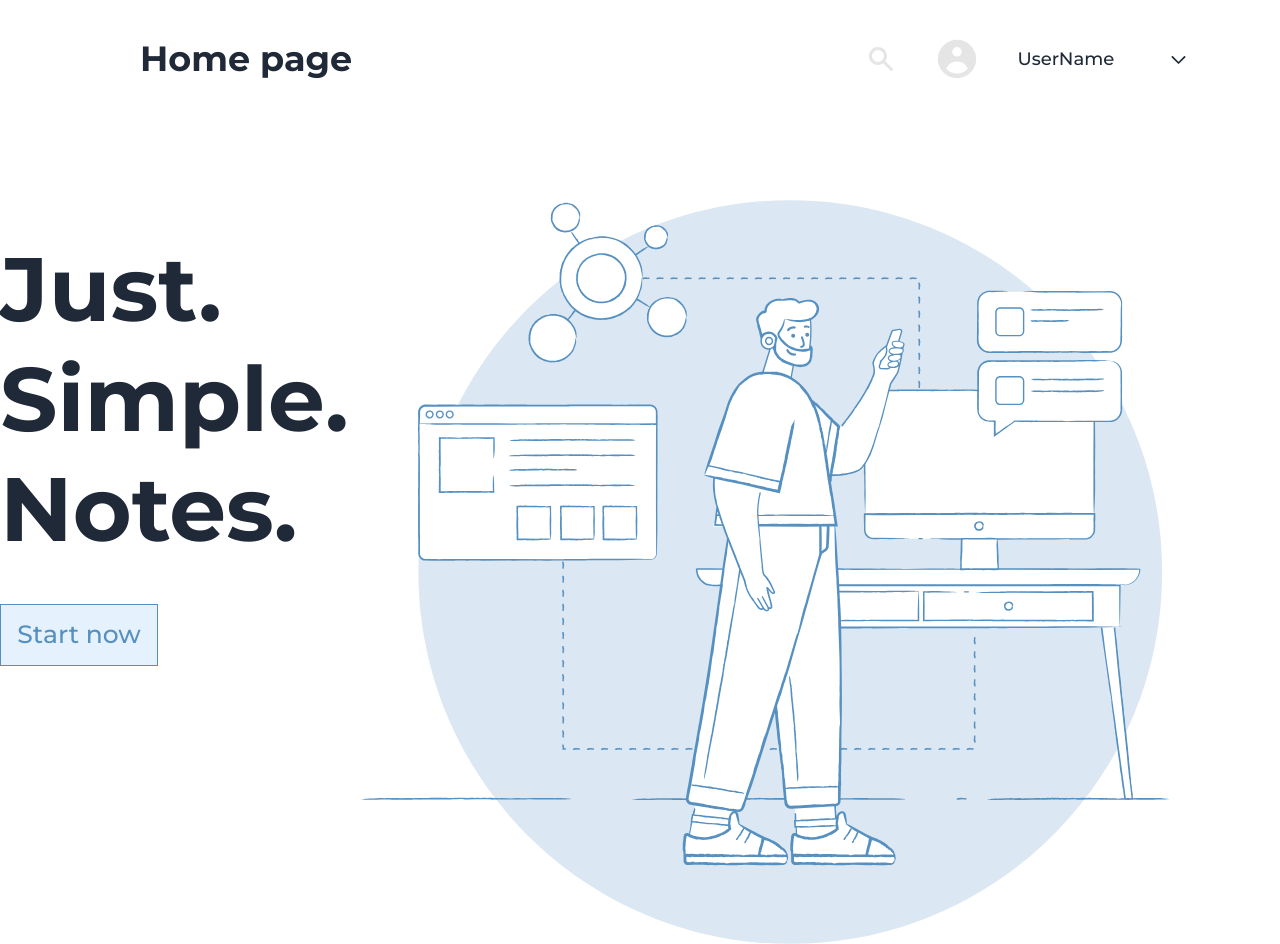
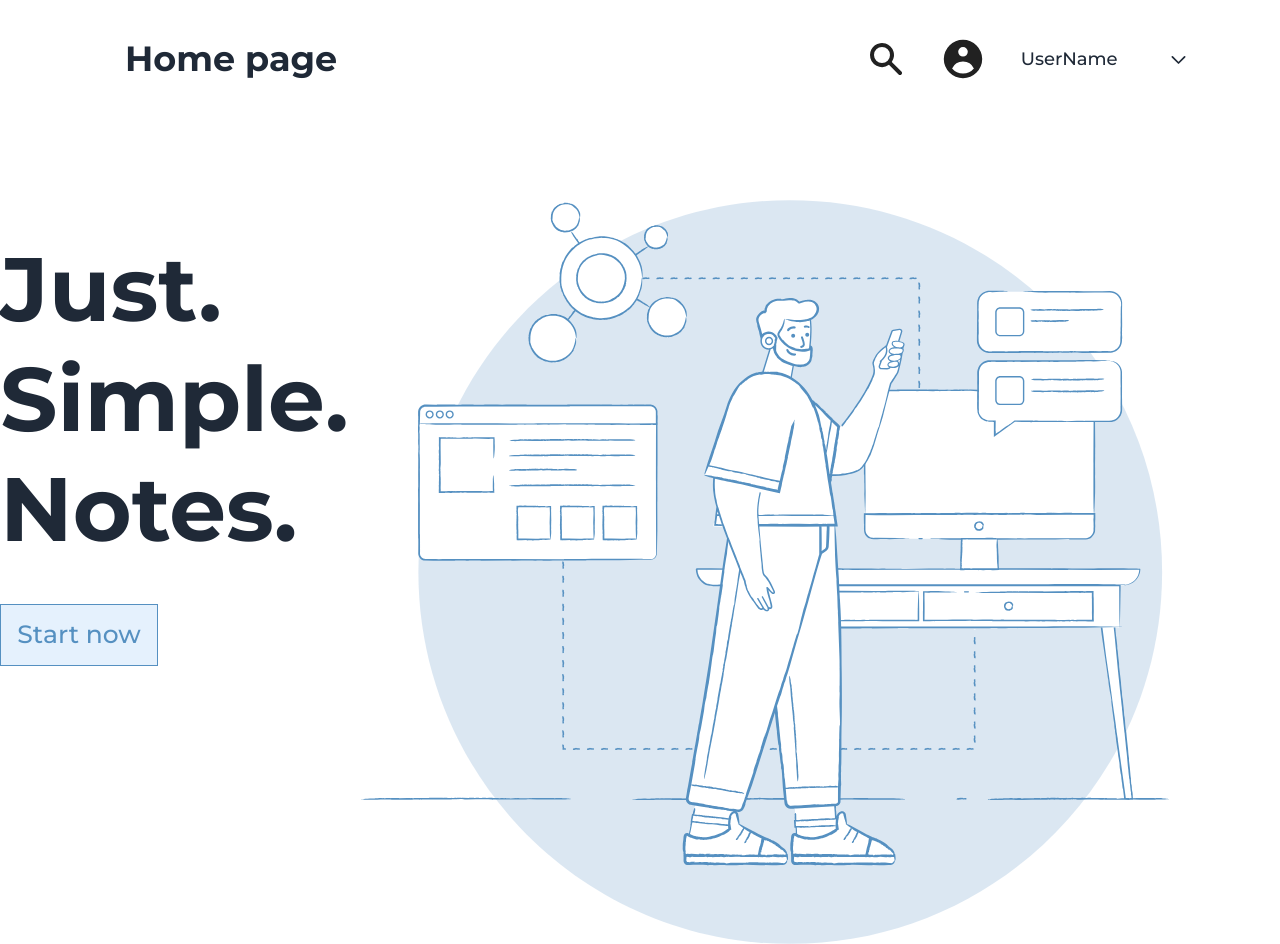
Before and after one commit to Halera-inc/simple-notes-front, a Next.js app: page / in a window 1280 px wide. Built offline with nearby package versions, Linux system fonts and the light colour scheme.

Commit message:
fix: my notes layout * fix footer padding * fix title header

```diff
--- a/src/assets/images/SearchIcon.tsx
+++ b/src/assets/images/SearchIcon.tsx
@@ -2,9 +2,15 @@ import React, {SVGProps} from 'react'
 
 export function SearchIcon(props: SVGProps<SVGSVGElement>) {
     return (
-        <svg xmlns="http://www.w3.org/2000/svg" xmlnsXlink="http://www.w3.org/1999/xlink" width="1em" height="1em"
-             viewBox="0 0 20 20" {...props}>
-            <path fill="#E5E5E5" fillRule="evenodd"
+        <svg xmlns="http://www.w3.org/2000/svg"
+             xmlnsXlink="http://www.w3.org/1999/xlink"
+             width={props.width ?? "1em"}
+             height={props.height ?? "1em"}
+             viewBox="0 0 20 20"
+             stroke={'0.5px'}
+             {...props}>
+            <path fill={props.fill ? props.fill : "#E5E5E5"}
+                  fillRule="evenodd"
                   d="M8 4a4 4 0 1 0 0 8a4 4 0 0 0 0-8ZM2 8a6 6 0 1 1 10.89 3.476l4.817 4.817a1 1 0 0 1-1.414 1.414l-4.816-4.816A6 6 0 0 1 2 8Z"
                   clipRule="evenodd"></path>
         </svg>
--- a/src/assets/images/UserCircleIcon.tsx
+++ b/src/assets/images/UserCircleIcon.tsx
@@ -2,9 +2,15 @@ import React, {SVGProps} from 'react'
 
 export function UserCircleIcon(props: SVGProps<SVGSVGElement>) {
     return (
-        <svg xmlns="http://www.w3.org/2000/svg" xmlnsXlink="http://www.w3.org/1999/xlink" width="1em" height="1em"
-             viewBox="0 0 20 20" {...props}>
-            <path fill="#E5E5E5" fillRule="evenodd"
+        <svg xmlns="http://www.w3.org/2000/svg"
+             xmlnsXlink="http://www.w3.org/1999/xlink"
+             width="1em"
+             height="1em"
+             viewBox="0 0 20 20"
+
+             {...props}>
+            <path fill={props.fill ?? "#E5E5E5"}
+                  fillRule="evenodd"
                   d="M18 10a8 8 0 1 1-16 0a8 8 0 0 1 16 0Zm-6-3a2 2 0 1 1-4 0a2 2 0 0 1 4 0Zm-2 4a5 5 0 0 0-4.546 2.916A5.986 5.986 0 0 0 10 16a5.986 5.986 0 0 0 4.546-2.084A5 5 0 0 0 10 11Z"
                   clipRule="evenodd"></path>
         </svg>
--- a/src/components/Header/Header.tsx
+++ b/src/components/Header/Header.tsx
@@ -26,12 +26,15 @@ const Header = () => {
     {
         if (isAuth) {
             return (
+                <div className='flex justify-between items-center ml-[-15px] h-14 pl-0 mt-[31px] mb-[35px]'>
 
-                <div className='flex justify-between items-center h-14 mt-[31px] mb-[35px]'>
-                    <p className='px-[140px] text-[35px] font-bold'>{pageName}</p>
+                    <p className='px-[140px] text-[35px] m-0 font-bold'>
+                        {pageName}
+                    </p>
+
                     <div className='flex justify-between w-[340px] items-center mr-[74px]'>
-                        <SearchIcon width={'1.875em'} height={'1.875em'}/>
-                        <UserCircleIcon width={'3em'} height={'3em'}/>
+                        <SearchIcon width={'40px'} height={'40px'} fill={'#212121'}/>
+                        <UserCircleIcon width={'3em'} height={'3em'} fill={'#212121'}/>
                         <p className='text-lg'>{userName}</p>
                         <DropDown isCollapsed={isCollapsed} setIsCollapsed={setIsCollapsed} dropItems={liArray}/>
                     </div>
@@ -43,7 +46,6 @@ const Header = () => {
                     <p className='px-32 text-[35px] font-bold ml-[75px]'>Simple Notes</p>
                     <div className='flex justify-between w-64 items-center mr-[100px]'>
                         <a href={'/about'} className='text-blue-dark text-[25px] mr-[90px]'>About</a>
-
                         {login && <div>
                             <Button title='Logout' onChangeParams={onChangeLogin}/>
                         </div>}
--- a/src/styles/Notes.module.css
+++ b/src/styles/Notes.module.css
@@ -1,8 +1,6 @@
 .notesWrapper {
     padding-left: 100px;
     height: 100vh;
-
-
 }
 
 .notesBlock {
@@ -11,7 +9,7 @@
     align-content: flex-start;
     flex-wrap: wrap;
     overflow-y: auto;
-    padding: 0 0 0 30px;
+    padding: 0 0 30px 30px;
     height: calc(100vh - 108px);
 }
 
```
